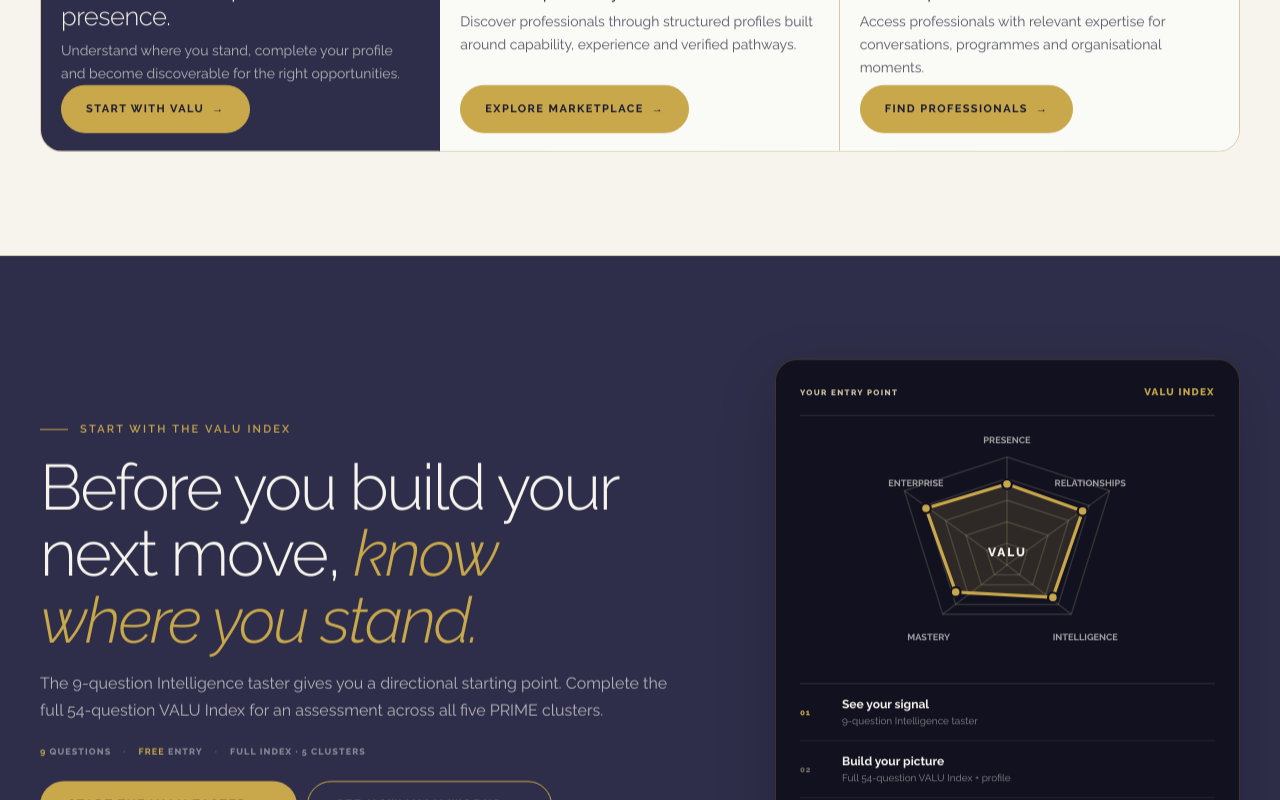
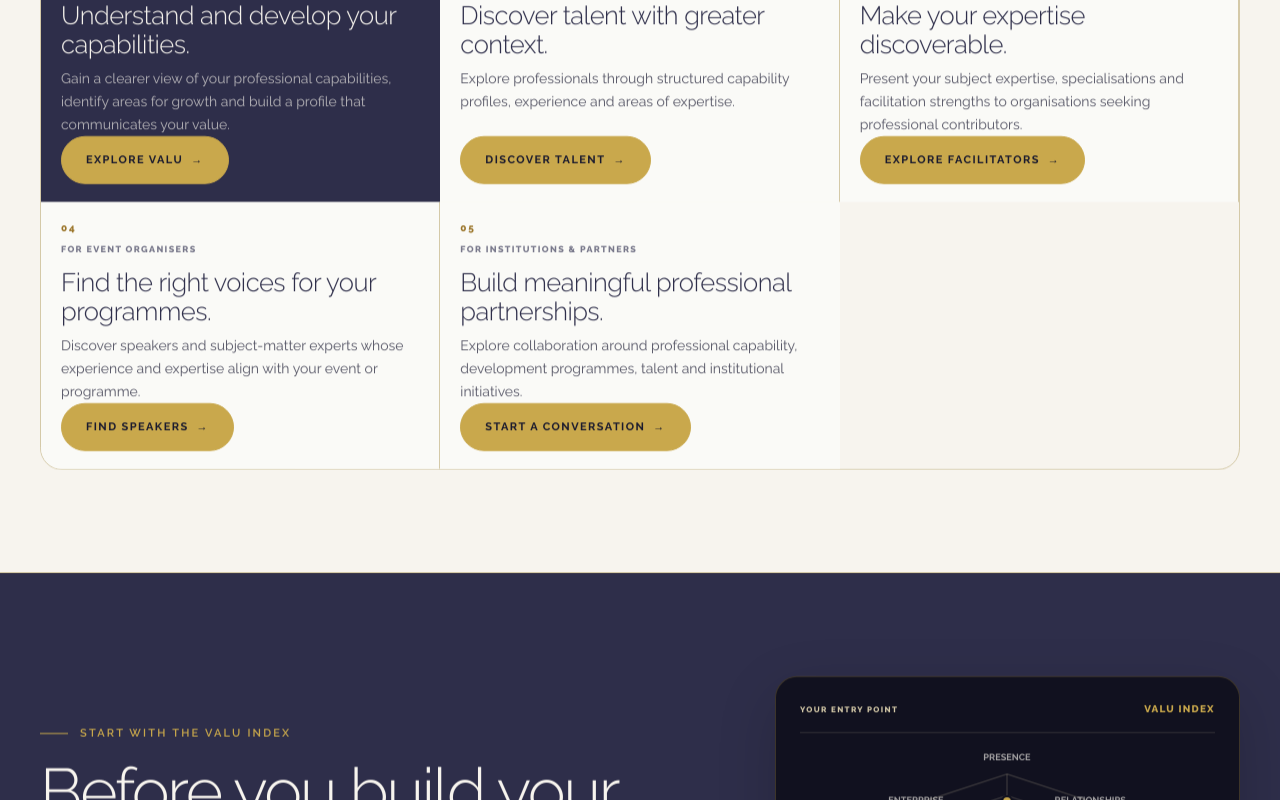
Before and after one commit to riverwayse-sudo/valoria-site, a Next.js app: page / in a window 1280 px wide. Shown: the part 1200-2000 px from the top of the page. Built offline with nearby package versions, Linux system fonts and the light colour scheme; no server answers.

Commit message:
feat(home): introduce international five-audience conversion pathways

```diff
--- a/src/app/page.jsx
+++ b/src/app/page.jsx
@@ -12,13 +12,15 @@ export const revalidate = 0
 
 export const metadata = {
   title: 'Valoria Institute — Worth, Built.',
-  description: 'Valoria Institute builds the infrastructure that develops, surfaces and connects professional merit to opportunity.'
+  description: 'An international professional capability institution helping individuals understand, develop and demonstrate their capabilities — and helping organisations discover and engage expertise.'
 }
 
 const pathwayCards = [
-  { label: 'FOR PROFESSIONALS', title: 'Build a verified professional presence.', body: 'Understand where you stand, complete your profile and become discoverable for the right opportunities.', href: '/valu', cta: 'START WITH VALU' },
-  { label: 'FOR EMPLOYERS', title: 'Find capability with context.', body: 'Discover professionals through structured profiles built around capability, experience and verified pathways.', href: '/marketplace', cta: 'EXPLORE MARKETPLACE' },
-  { label: 'FOR EVENT ORGANISERS', title: 'Find speakers and facilitators.', body: 'Access professionals with relevant expertise for conversations, programmes and organisational moments.', href: '/marketplace/speakers', cta: 'FIND PROFESSIONALS' }
+  { label: 'FOR PROFESSIONALS', title: 'Understand and develop your capabilities.', body: 'Gain a clearer view of your professional capabilities, identify areas for growth and build a profile that communicates your value.', href: '/valu', cta: 'EXPLORE VALU' },
+  { label: 'FOR EMPLOYERS', title: 'Discover talent with greater context.', body: 'Explore professionals through structured capability profiles, experience and areas of expertise.', href: '/marketplace/talent', cta: 'DISCOVER TALENT' },
+  { label: 'FOR FACILITATORS & EXPERTS', title: 'Make your expertise discoverable.', body: 'Present your subject expertise, specialisations and facilitation strengths to organisations seeking professional contributors.', href: '/marketplace/facilitators', cta: 'EXPLORE FACILITATORS' },
+  { label: 'FOR EVENT ORGANISERS', title: 'Find the right voices for your programmes.', body: 'Discover speakers and subject-matter experts whose experience and expertise align with your event or programme.', href: '/marketplace/speakers', cta: 'FIND SPEAKERS' },
+  { label: 'FOR INSTITUTIONS & PARTNERS', title: 'Build meaningful professional partnerships.', body: 'Explore collaboration around professional capability, development programmes, talent and institutional initiatives.', href: '/contact-us', cta: 'START A CONVERSATION' }
 ]
 
 export default function HomePage() {
@@ -34,7 +36,7 @@ export default function HomePage() {
               <div className="eyebrow"><div className="eyebrow-line"/><span className="eyebrow-text">START HERE</span></div>
               <h2 id="pathways-title">What brings you<br/><em>to Valoria?</em></h2>
             </div>
-            <p>Choose the path that matches what you need today. One professional standard connects development, visibility and opportunity.</p>
+            <p>Whether you are developing your capabilities, sharing expertise, discovering talent or building institutional partnerships, choose the pathway that reflects what you want to achieve.</p>
           </Reveal>
 
           <Reveal className="home-pathway-grid" as="div">
@@ -56,12 +58,12 @@ export default function HomePage() {
           <Reveal className="valu-conversion-intro">
             <div className="eyebrow"><div className="eyebrow-line"/><span className="eyebrow-text">START WITH THE VALU INDEX</span></div>
             <h2 id="home-valu-title" className="valu-title">Before you build your next move, <em>know where you stand.</em></h2>
-            <p className="valu-desc">The 9-question Intelligence taster gives you a directional starting point. Complete the full 54-question VALU Index for an assessment across all five PRIME clusters.</p>
+            <p className="valu-desc">Begin with the VALU taster for an initial perspective on your professional capabilities. Continue with the full VALU Index for a structured assessment across all five PRIME clusters.</p>
             <div className="valu-conversion-proof" aria-label="Assessment details">
-              <span><b>9</b> QUESTIONS</span><i>·</i><span><b>FREE</b> ENTRY</span><i>·</i><span>FULL INDEX · 5 CLUSTERS</span>
+              <span>FOCUSED TASTER</span><i>·</i><span><b>FREE</b> ENTRY</span><i>·</i><span>FULL INDEX · 5 CLUSTERS</span>
             </div>
             <div className="home-dual-actions">
-              <a href={BRAND.assessmentUrl} target="_blank" rel="noopener noreferrer" className="btn-gold">START THE VALU TASTER <span aria-hidden="true">→</span></a>
+              <a href={BRAND.assessmentUrl} className="btn-gold">START THE VALU TASTER <span aria-hidden="true">→</span></a>
               <a href="/valu" className="text-link">SEE HOW VALU WORKS <span aria-hidden="true">→</span></a>
             </div>
             <p className="valu-conversion-note">Your first result is directional. It is the starting signal for the wider Valoria journey — not a label and not the end of the process.</p>
@@ -88,11 +90,11 @@ export default function HomePage() {
               <div className="vcc-radar-center">VALU</div>
             </div>
             <div className="vcc-steps">
-              <div className="vcc-step is-active"><span>01</span><div><b>See your signal</b><small>9-question Intelligence taster</small></div></div>
-              <div className="vcc-step"><span>02</span><div><b>Build your picture</b><small>Full 54-question VALU Index + profile</small></div></div>
+              <div className="vcc-step is-active"><span>01</span><div><b>See your signal</b><small>Focused VALU taster</small></div></div>
+              <div className="vcc-step"><span>02</span><div><b>Build your picture</b><small>Full VALU Index + professional profile</small></div></div>
               <div className="vcc-step"><span>03</span><div><b>Become discoverable</b><small>Capability, eligibility and marketplace</small></div></div>
             </div>
-            <a href={BRAND.assessmentUrl} target="_blank" rel="noopener noreferrer" className="vcc-bottom-cta">BEGIN THE VALU TASTER <span>→</span></a>
+            <a href={BRAND.assessmentUrl} className="vcc-bottom-cta">BEGIN THE VALU TASTER <span>→</span></a>
           </Reveal>
         </div>
       </section>
```
